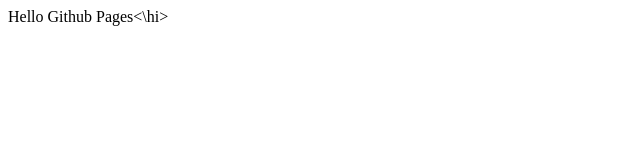
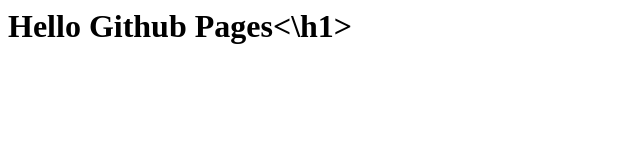
Before and after one commit to 843677151/Douding.github.io, a plain HTML site: page index.html in a window 1280 px wide. Shown: the whole page, without its empty margins (0-640 px from the left). Drawn offline with Linux system fonts and the light colour scheme.

Commit message:
Update index.html

```diff
--- a/index.html
+++ b/index.html
@@ -1 +1 @@
-<hi>Hello Github Pages<\hi>
+<h1>Hello Github Pages<\h1>
```
